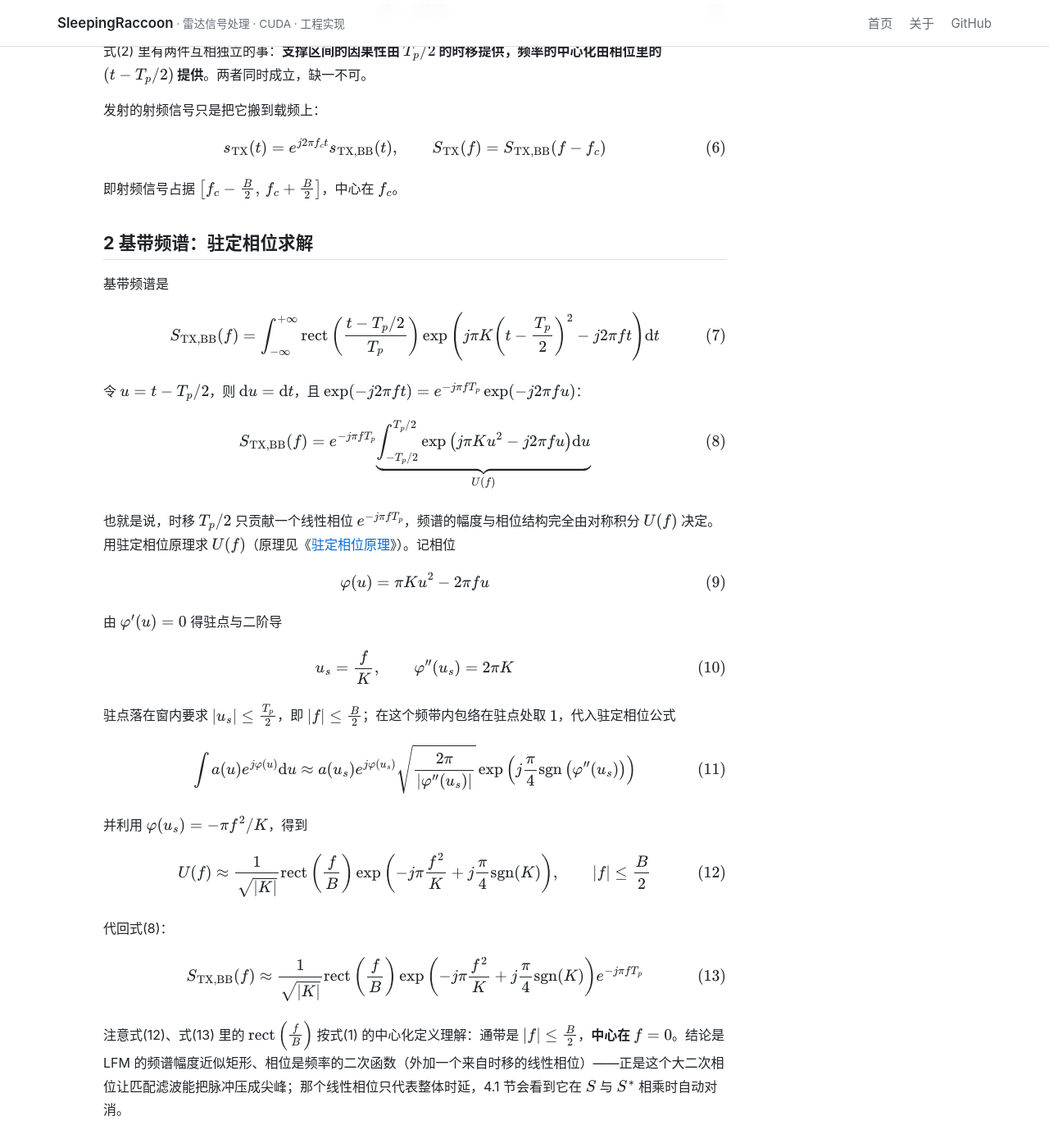
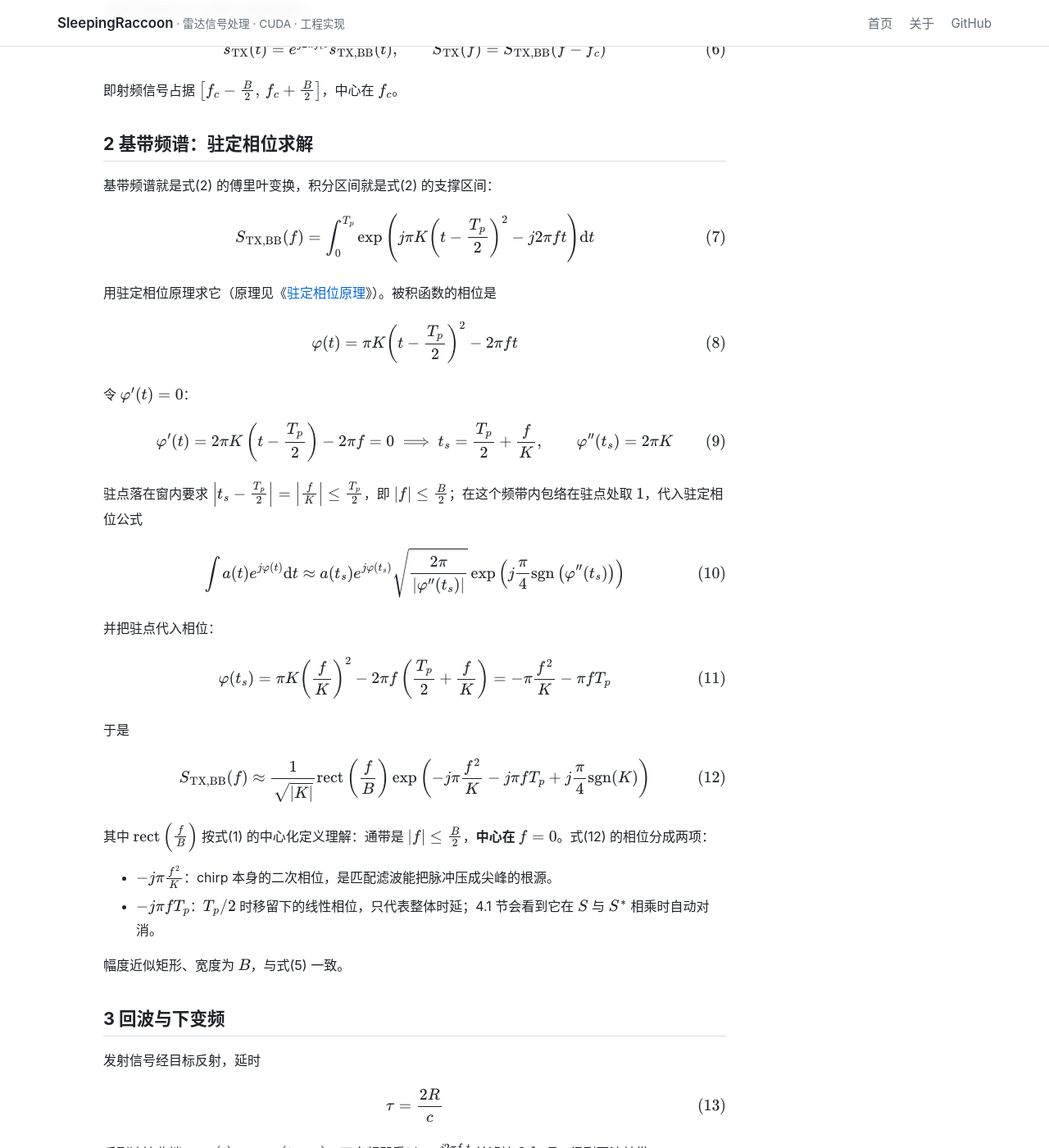
Before and after one commit to SleepingRaccoon/SleepingRaccoon.github.io, a Jekyll site: the page built from _radar/03_脉冲压缩（雷达测速）.md, in a window 1280 px wide and 1400 px high, scrolled down 1462 px. Shown: the whole window at 82% size. Built offline with Jekyll 4.4.1, drawn with Linux system fonts in a browser that asks for light colours; formulas are drawn with MathJax 3; some of the changed text lies outside the part shown.

Commit message:
docs(03): 去掉多余的辅助符号，改为直接对 s_TX,BB 做 POSP

```diff
--- a/_radar/03_脉冲压缩（雷达测速）.md
+++ b/_radar/03_脉冲压缩（雷达测速）.md
@@ -31,13 +31,7 @@ $$
 s_{\mathrm{TX,BB}}(t) = \operatorname{rect}\left(\frac{t-T_p/2}{T_p}\right)\exp\left(j\pi K\left(t-\frac{T_p}{2}\right)^2\right) \tag{2}
 $$
 
-它是把对称支撑上的 LFM
-
-$$
-u_0(u) = \operatorname{rect}\left(\frac{u}{T_p}\right)\exp\left(j\pi Ku^2\right)
-$$
-
-整体右移 $T_p/2$ 得到的：令 $u = t-T_p/2$，则 $s_{\mathrm{TX,BB}}(t) = u_0\left(t-T_p/2\right)$。**窗和相位里的二次项必须一起平移**——平移窗只改变信号的支撑区间，平移相位才改变扫频区间；只搬前者不搬后者，扫频区间就会从 $\left[-\frac{B}{2},\frac{B}{2}\right]$ 变成 $[0,B]$，后果见 4.3 节。
+式(2) 就是把中心化的对称 LFM 整体右移 $T_p/2$：平移量同时出现在矩形窗与相位里的二次项中。**窗和相位必须一起平移**——平移窗只改变支撑区间，平移相位才改变扫频区间；只搬前者不搬后者，扫频区间就会从 $\left[-\frac{B}{2},\frac{B}{2}\right]$ 变成 $[0,B]$，后果见 4.3 节。
 
 式(2) 的相位是时间的二次函数，瞬时频率
 
@@ -68,67 +62,66 @@ $$
 即射频信号占据 $\left[f_c-\frac{B}{2},\,f_c+\frac{B}{2}\right]$，中心在 $f_c$。
 
 ## 2 基带频谱：驻定相位求解
-基带频谱是
+基带频谱就是式(2) 的傅里叶变换，积分区间就是式(2) 的支撑区间：
 
 $$
-S_{\mathrm{TX,BB}}(f) = \int_{-\infty}^{+\infty}\operatorname{rect}\left(\frac{t-T_p/2}{T_p}\right)\exp\left(j\pi K\left(t-\frac{T_p}{2}\right)^2-j2\pi ft\right)\mathrm{d}t \tag{7}
+S_{\mathrm{TX,BB}}(f) = \int_{0}^{T_p}\exp\left(j\pi K\left(t-\frac{T_p}{2}\right)^2-j2\pi ft\right)\mathrm{d}t \tag{7}
 $$
 
-令 $u = t-T_p/2$，则 $\mathrm{d}u = \mathrm{d}t$，且 $\exp(-j2\pi ft) = e^{-j\pi fT_p}\exp(-j2\pi fu)$：
+用驻定相位原理求它（原理见《[驻定相位原理](/radar/01_驻定相位原理/)》）。被积函数的相位是
 
 $$
-S_{\mathrm{TX,BB}}(f) = e^{-j\pi fT_p}\underbrace{\int_{-T_p/2}^{T_p/2}\exp\left(j\pi Ku^2-j2\pi fu\right)\mathrm{d}u}_{U(f)} \tag{8}
+\varphi(t) = \pi K\left(t-\frac{T_p}{2}\right)^2-2\pi ft \tag{8}
 $$
 
-也就是说，时移 $T_p/2$ 只贡献一个线性相位 $e^{-j\pi fT_p}$，频谱的幅度与相位结构完全由对称积分 $U(f)$ 决定。用驻定相位原理求 $U(f)$（原理见《[驻定相位原理](/radar/01_驻定相位原理/)》）。记相位
+令 $\varphi^{\prime}(t) = 0$：
 
 $$
-\varphi(u) = \pi Ku^2-2\pi fu \tag{9}
+\varphi^{\prime}(t) = 2\pi K\left(t-\frac{T_p}{2}\right)-2\pi f = 0\ \Longrightarrow\ t_s = \frac{T_p}{2}+\frac{f}{K},\qquad \varphi^{\prime\prime}(t_s) = 2\pi K \tag{9}
 $$
 
-由 $\varphi^{\prime}(u) = 0$ 得驻点与二阶导
+驻点落在窗内要求 $\left\lvert t_s-\frac{T_p}{2}\right\rvert = \left\lvert \frac{f}{K}\right\rvert \le \frac{T_p}{2}$，即 $\lvert f\rvert \le \frac{B}{2}$；在这个频带内包络在驻点处取 $1$，代入驻定相位公式
 
 $$
-u_s = \frac{f}{K},\qquad \varphi^{\prime\prime}(u_s) = 2\pi K \tag{10}
+\int a(t)e^{j\varphi(t)}\mathrm{d}t \approx a(t_s)e^{j\varphi(t_s)}\sqrt{\frac{2\pi}{\lvert \varphi^{\prime\prime}(t_s)\rvert}}\exp\left(j\frac{\pi}{4}\operatorname{sgn}\left(\varphi^{\prime\prime}(t_s)\right)\right) \tag{10}
 $$
 
-驻点落在窗内要求 $\lvert u_s\rvert \le \frac{T_p}{2}$，即 $\lvert f\rvert \le \frac{B}{2}$；在这个频带内包络在驻点处取 $1$，代入驻定相位公式
+并把驻点代入相位：
 
 $$
-\int a(u)e^{j\varphi(u)}\mathrm{d}u \approx a(u_s)e^{j\varphi(u_s)}\sqrt{\frac{2\pi}{\lvert \varphi^{\prime\prime}(u_s)\rvert}}\exp\left(j\frac{\pi}{4}\operatorname{sgn}\left(\varphi^{\prime\prime}(u_s)\right)\right) \tag{11}
+\varphi(t_s) = \pi K\left(\frac{f}{K}\right)^2-2\pi f\left(\frac{T_p}{2}+\frac{f}{K}\right) = -\pi\frac{f^2}{K}-\pi fT_p \tag{11}
 $$
 
-并利用 $\varphi(u_s) = -\pi f^2/K$，得到
+于是
 
 $$
-U(f) \approx \frac{1}{\sqrt{\lvert K\rvert}}\operatorname{rect}\left(\frac{f}{B}\right)\exp\left(-j\pi\frac{f^2}{K}+j\frac{\pi}{4}\operatorname{sgn}(K)\right),\qquad \lvert f\rvert \le \frac{B}{2} \tag{12}
+S_{\mathrm{TX,BB}}(f) \approx \frac{1}{\sqrt{\lvert K\rvert}}\operatorname{rect}\left(\frac{f}{B}\right)\exp\left(-j\pi\frac{f^2}{K}-j\pi fT_p+j\frac{\pi}{4}\operatorname{sgn}(K)\right) \tag{12}
 $$
 
-代回式(8)：
+其中 $\operatorname{rect}\left(\frac{f}{B}\right)$ 按式(1) 的中心化定义理解：通带是 $\lvert f\rvert \le \frac{B}{2}$，**中心在 $f = 0$**。式(12) 的相位分成两项：
 
-$$
-S_{\mathrm{TX,BB}}(f) \approx \frac{1}{\sqrt{\lvert K\rvert}}\operatorname{rect}\left(\frac{f}{B}\right)\exp\left(-j\pi\frac{f^2}{K}+j\frac{\pi}{4}\operatorname{sgn}(K)\right)e^{-j\pi fT_p} \tag{13}
-$$
+*   $-j\pi\frac{f^2}{K}$：chirp 本身的二次相位，是匹配滤波能把脉冲压成尖峰的根源。
+*   $-j\pi fT_p$：$T_p/2$ 时移留下的线性相位，只代表整体时延；4.1 节会看到它在 $S$ 与 $S^{\ast}$ 相乘时自动对消。
 
-注意式(12)、式(13) 里的 $\operatorname{rect}\left(\frac{f}{B}\right)$ 按式(1) 的中心化定义理解：通带是 $\lvert f\rvert \le \frac{B}{2}$，**中心在 $f = 0$**。结论是 LFM 的频谱幅度近似矩形、相位是频率的二次函数（外加一个来自时移的线性相位）——正是这个大二次相位让匹配滤波能把脉冲压成尖峰；那个线性相位只代表整体时延，4.1 节会看到它在 $S$ 与 $S^{\ast}$ 相乘时自动对消。
+幅度近似矩形、宽度为 $B$，与式(5) 一致。
 
 ## 3 回波与下变频
 发射信号经目标反射，延时
 
 $$
-\tau = \frac{2R}{c} \tag{14}
+\tau = \frac{2R}{c} \tag{13}
 $$
 
 后到达接收端：$s_{\mathrm{RX}}(t) = s_{\mathrm{TX}}(t-\tau)$。下变频即乘以 $e^{-j2\pi f_c t}$ 并滤掉 $2f_c$ 项，得到回波基带
 
 $$
-s_{\mathrm{RX,BB}}(t) = e^{-j2\pi f_c\tau}\operatorname{rect}\left(\frac{t-\tau-T_p/2}{T_p}\right)\exp\left(j\pi K\left(t-\tau-\frac{T_p}{2}\right)^2\right) \tag{15}
+s_{\mathrm{RX,BB}}(t) = e^{-j2\pi f_c\tau}\operatorname{rect}\left(\frac{t-\tau-T_p/2}{T_p}\right)\exp\left(j\pi K\left(t-\tau-\frac{T_p}{2}\right)^2\right) \tag{14}
 $$
 
 窗与相位里的二次项仍然同步平移，所以回波依旧是**中心化** LFM：瞬时频率仍扫过 $\left[-\frac{B}{2},\frac{B}{2}\right]$。由时移性质
 
 $$
-S_{\mathrm{RX,BB}}(f) = e^{-j2\pi f_c\tau}e^{-j2\pi f\tau}S_{\mathrm{TX,BB}}(f) \tag{16}
+S_{\mathrm{RX,BB}}(f) = e^{-j2\pi f_c\tau}e^{-j2\pi f\tau}S_{\mathrm{TX,BB}}(f) \tag{15}
 $$
 
 ## 4 匹配滤波与压缩输出
@@ -158,41 +151,41 @@ $$
 y(t) &= e^{-j2\pi f_c\tau}\frac{1}{\lvert K\rvert}\int_{-B/2}^{B/2}e^{j2\pi f(t-\tau)}\mathrm{d}f \\
      &= e^{-j2\pi f_c\tau}\frac{B}{\lvert K\rvert}\operatorname{sinc}\left(B(t-\tau)\right) \\
      &= T_p\,e^{-j2\pi f_c\tau}\operatorname{sinc}\left(B(t-\tau)\right)
-\end{aligned} \tag{20}
+\end{aligned} \tag{19}
 $$
 
-其中 $\operatorname{sinc}(x) = \sin(\pi x)/(\pi x)$，并用到 $\frac{B}{\lvert K\rvert} = T_p$。式(17) 取 $H = S^{\ast}$ 让二次相位与线性相位都在 $\lvert S\rvert^2$ 里对消，输出只剩下常数相位与 sinc 包络。三点结论：
+其中 $\operatorname{sinc}(x) = \sin(\pi x)/(\pi x)$，并用到 $\frac{B}{\lvert K\rvert} = T_p$。式(16) 取 $H = S^{\ast}$ 让二次相位与线性相位都在 $\lvert S\rvert^2$ 里对消，输出只剩下常数相位与 sinc 包络。三点结论：
 
 *   **峰值在 $t = \tau$**：判决时刻取 $0$ 时，压缩峰值直接给出真实时延，测距读数不必再扣任何东西。峰值高度为 $T_p$，即连续域上相关峰等于信号能量 $E = T_p$。
 *   **没有多余的线性相位**：这与 4.3 节要讲的"频率中心必须在 $0$"是同一件事。
 *   **包络是 sinc**：主瓣宽度 $\frac{1}{B}$，旁瓣按 $\frac{1}{\pi Bt}$ 衰减。
 
 ### 4.2 因果实现：峰值整体滞后 $T_p$
-式(17) 的 $h(t) = s_{\mathrm{TX,BB}}^{\ast}(-t)$ 支撑在 $-T_p < t \le 0$，模拟域上不可实现。可实现的取法是判决时刻取 $t_0 = T_p$：
+式(16) 的 $h(t) = s_{\mathrm{TX,BB}}^{\ast}(-t)$ 支撑在 $-T_p < t \le 0$，模拟域上不可实现。可实现的取法是判决时刻取 $t_0 = T_p$：
 
 $$
-h_c(t) = s_{\mathrm{TX,BB}}^{\ast}(T_p-t),\qquad 0 \le t < T_p,\qquad H_c(f) = e^{-j2\pi fT_p}S_{\mathrm{TX,BB}}^{\ast}(f) \tag{21}
+h_c(t) = s_{\mathrm{TX,BB}}^{\ast}(T_p-t),\qquad 0 \le t < T_p,\qquad H_c(f) = e^{-j2\pi fT_p}S_{\mathrm{TX,BB}}^{\ast}(f) \tag{20}
 $$
 
-它只比式(17) 多一个线性相位，于是输出只是整体搬移：
+它只比式(16) 多一个线性相位，于是输出只是整体搬移：
 
 $$
-y_c(t) = y\left(t-T_p\right) = T_p\,e^{-j2\pi f_c\tau}\operatorname{sinc}\left(B(t-\tau-T_p)\right) \tag{22}
+y_c(t) = y\left(t-T_p\right) = T_p\,e^{-j2\pi f_c\tau}\operatorname{sinc}\left(B(t-\tau-T_p)\right) \tag{21}
 $$
 
 峰值落在 $t = \tau+T_p$：滤波器要等整段脉冲进入才达到最大。这个 $T_p$ 是**因果性的代价，也是已知的固定时延**，测距时扣掉即可（数字域对应的量是 $N_s-1$ 个采样，见《[匹配滤波](/radar/02_匹配滤波/)》式(16)）。它只把峰值整体搬移，并没有在 $t$ 上引入任何新的相位调制——与 4.3 节那种"不该出现的相位"是两回事。
 
 ### 4.3 频率中心为什么必须是 $0$
-式(20) 的关键在于积分区间 $\left[-\frac{B}{2},\frac{B}{2}\right]$ **关于 $0$ 对称**。若把式(2) 换成"只移窗、不移相位"的写法
+式(19) 的关键在于积分区间 $\left[-\frac{B}{2},\frac{B}{2}\right]$ **关于 $0$ 对称**。若把式(2) 换成"只移窗、不移相位"的写法
 
 $$
 \tilde s_{\mathrm{TX,BB}}(t) = \operatorname{rect}\left(\frac{t-T_p/2}{T_p}\right)e^{j\pi Kt^2}
 $$
 
-它的瞬时频率是 $f_i(t) = Kt$，在 $0 \le t < T_p$ 内扫过 $[0,B]$。重做式(9)~式(12) 的驻定相位，驻点 $t_s = f/K$ 落在窗内要求 $0 \le f \le B$，频谱中心随之从 $0$ 挪到 $\frac{B}{2}$，即幅度为 $\operatorname{rect}\left(\frac{f-B/2}{B}\right)$。此时式(20) 的积分变成 $\int_{0}^{B}e^{j2\pi f(t-\tau)}\mathrm{d}f$，结果是
+它的瞬时频率是 $f_i(t) = Kt$，在 $0 \le t < T_p$ 内扫过 $[0,B]$。重做式(8)~式(12) 的驻定相位：此时相位是 $\pi Kt^2-2\pi ft$，驻点 $t_s = \frac{f}{K}$ 落在窗内要求 $0 \le f \le B$，频谱中心随之从 $0$ 挪到 $\frac{B}{2}$，幅度为 $\operatorname{rect}\left(\frac{f-B/2}{B}\right)$。于是式(19) 的积分变成 $\int_{0}^{B}e^{j2\pi f(t-\tau)}\mathrm{d}f$，结果是
 
 $$
-\tilde y(t) = T_p\,e^{-j2\pi f_c\tau}e^{j\pi B(t-\tau)}\operatorname{sinc}\left(B(t-\tau)\right) \tag{23}
+\tilde y(t) = T_p\,e^{-j2\pi f_c\tau}e^{j\pi B(t-\tau)}\operatorname{sinc}\left(B(t-\tau)\right) \tag{22}
 $$
 
 多出来的 $e^{j\pi B(t-\tau)}$ 是随 $t$ 变化的线性相位。它的模恒为 $1$，所以包络、峰值位置、分辨率都不变，但压缩输出的相位被凭空加了一项。后续的相参处理（MTD 的慢时间相位历史、ISAR、干涉测角）是把这个相位当作真实相位使用的，这一项让相位与真值差了 $\pi B(t-\tau)$：在峰值处 $t = \tau$ 时它恰好等于 $1$，一旦离开峰值（多目标、插值、加窗后的相邻单元）就立刻不为 $1$。因此必须采用中心化 LFM：因果支撑靠 $T_p/2$ 的时移取得，频率中心必须留在 $0$。
@@ -237,7 +230,7 @@ s_{\mathrm{TX,BB}}(t) = \operatorname{rect}\left(\frac{t-T_p/2}{T_p}\right)e^{j\
 $$
 
 $$
-S_{\mathrm{TX,BB}}(f) \approx \frac{1}{\sqrt{\lvert K\rvert}}\operatorname{rect}\left(\frac{f}{B}\right)\exp\left(-j\pi\frac{f^2}{K}+j\frac{\pi}{4}\operatorname{sgn}(K)-j\pi fT_p\right),\qquad \lvert f\rvert \le \frac{B}{2}
+S_{\mathrm{TX,BB}}(f) \approx \frac{1}{\sqrt{\lvert K\rvert}}\operatorname{rect}\left(\frac{f}{B}\right)\exp\left(-j\pi\frac{f^2}{K}-j\pi fT_p+j\frac{\pi}{4}\operatorname{sgn}(K)\right),\qquad \lvert f\rvert \le \frac{B}{2}
 $$
 
 $$
```
Also changed, not shown: other parts of _radar/03_脉冲压缩（雷达测速）.md (+8 -8 lines), _radar/02_匹配滤波.md (+1 -1 lines), _radar/04_动目标检测（雷达测速）.md (+1 -1 lines).
